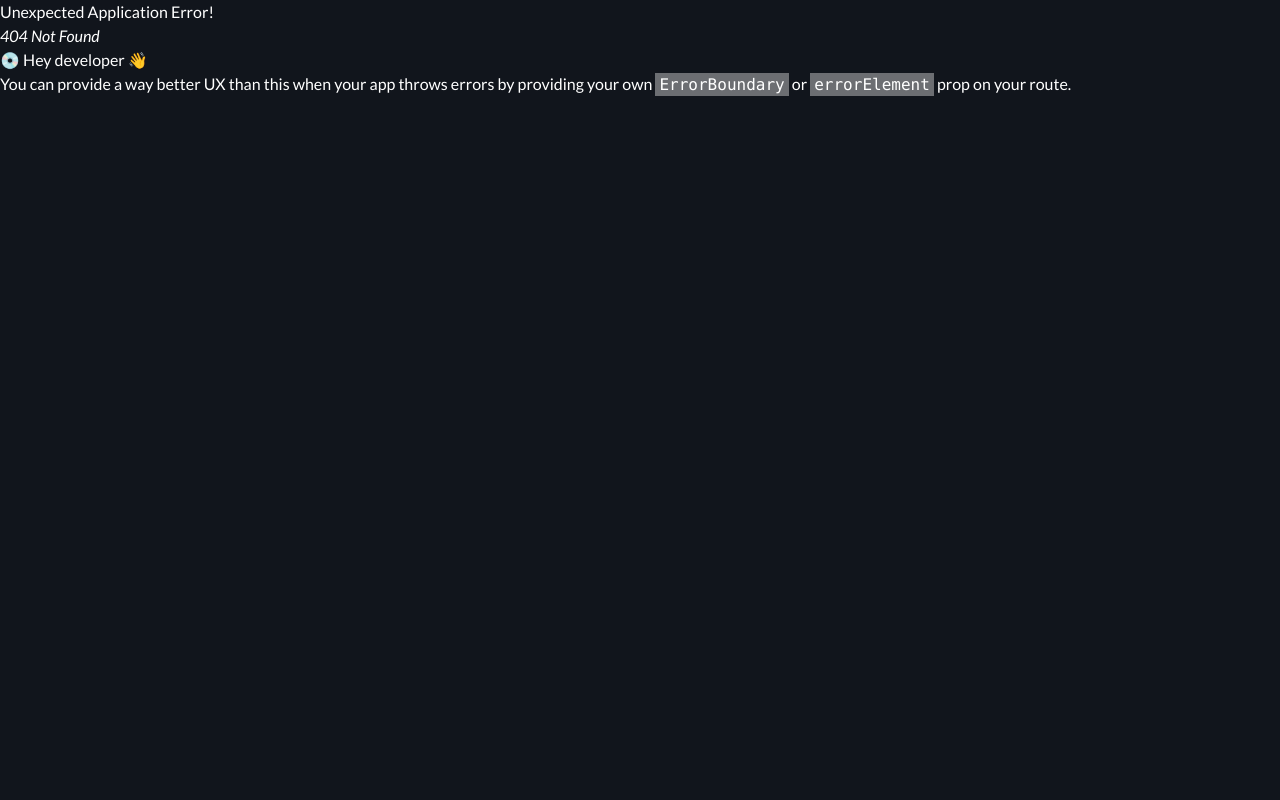
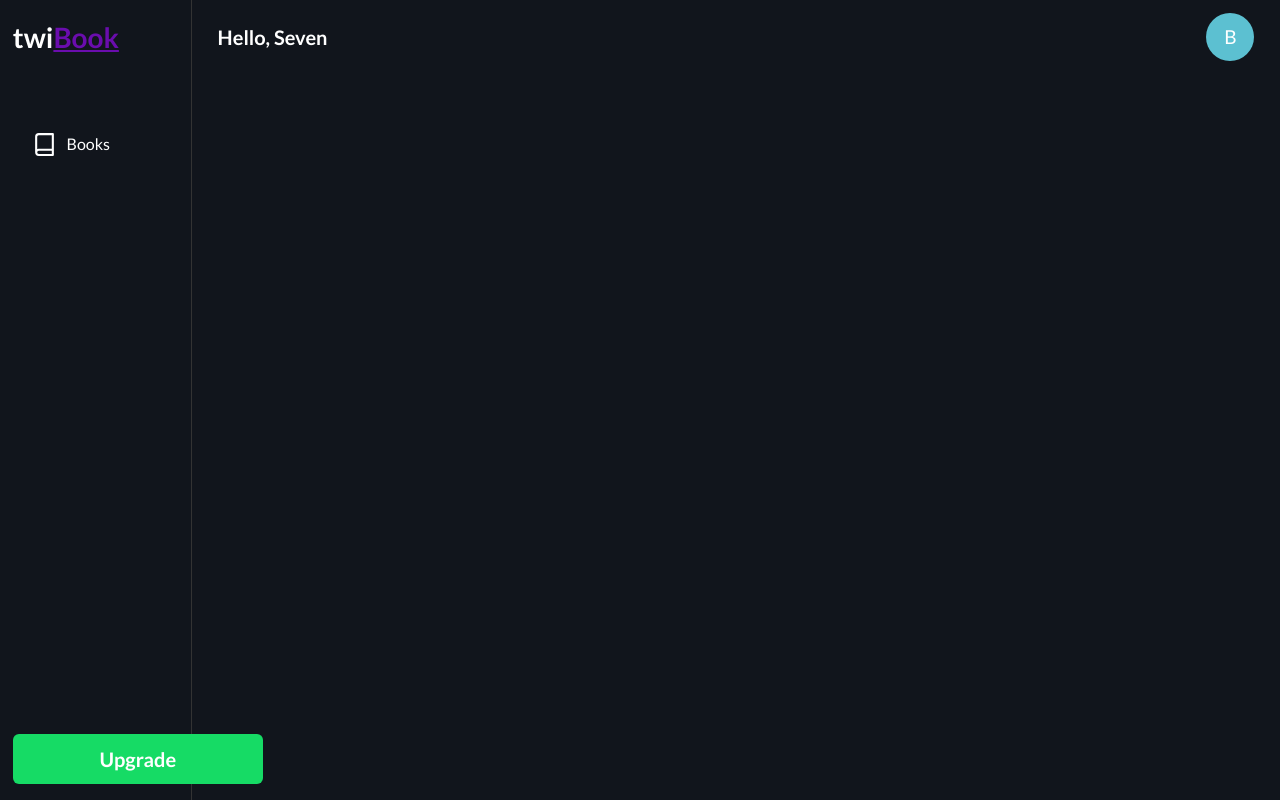
Before and after one commit to kaf-lamed-beyt/twiBook, a React (Vite) app: page /dashboard in a window 1280 px wide. Before the commit this address had no page. Built offline with nearby package versions, Linux system fonts and the light colour scheme.

Commit message:
feat: base layout of dashboard

```diff
--- a/src/main.tsx
+++ b/src/main.tsx
@@ -5,6 +5,7 @@ import { Signup } from "./pages/signup.tsx";
 import "../style/global.scss";
 import { ChakraProvider } from "@chakra-ui/react";
 import { createBrowserRouter, RouterProvider } from "react-router-dom";
+import { Dashboard } from "./pages/dashboard/index.tsx";
 
 const routes = createBrowserRouter([
   {
@@ -15,6 +16,10 @@ const routes = createBrowserRouter([
     path: "signup",
     element: <Signup />,
   },
+  {
+    path: "dashboard",
+    element: <Dashboard />,
+  },
 ]);
 
 ReactDOM.createRoot(document.getElementById("root")!).render(
--- /dev/null
+++ b/src/pages/dashboard/index.tsx
@@ -0,0 +1,80 @@
+import {
+  Flex,
+  Box,
+  Text,
+  UnorderedList,
+  ListItem,
+  Avatar,
+} from "@chakra-ui/react";
+import { CustomButton } from "../../components/button";
+import { Book } from "lucide-react";
+
+export const Dashboard = () => {
+  return (
+    <Flex>
+      <Flex
+        className="sidebar"
+        borderRight="1px solid #333"
+        height="100vh"
+        width="15%"
+        py="1em"
+        px=".8em"
+        flexFlow="column"
+        justifyContent="space-between"
+      >
+        <Box>
+          <Text as="h3" fontSize="28px" fontWeight="600">
+            twi
+            <Text
+              as="span"
+              color="var(--true-purple)"
+              textDecoration="underline"
+            >
+              Book
+            </Text>
+          </Text>
+
+          <Box as="nav" mt="4em">
+            <UnorderedList>
+              <ListItem listStyleType="none">
+                <Flex
+                  width="100%"
+                  py=".6em"
+                  gap=".6em"
+                  pl=".2em"
+                  borderRadius="6px"
+                  _hover={{
+                    cursor: "pointer",
+                    background: "var(--true-purple-400)",
+                  }}
+                  transition="all .3s ease-in"
+                >
+                  <Book size="25" />
+                  <Text>Books</Text>
+                </Flex>
+              </ListItem>
+            </UnorderedList>
+          </Box>
+        </Box>
+
+        <CustomButton
+          background="var(--success)"
+          hoverBg="var(--success)"
+          height="50px"
+          fontSize="20px"
+        >
+          upgrade
+        </CustomButton>
+      </Flex>
+
+      <Box className="dashboard-content" py=".8em" px="1.6em" width="85%">
+        <Flex justifyContent="space-between">
+          <Text my="auto" fontSize="20px" fontWeight="700">
+            Hello, Seven
+          </Text>
+          <Avatar name="Beven" />
+        </Flex>
+      </Box>
+    </Flex>
+  );
+};
--- a/src/pages/signup.tsx
+++ b/src/pages/signup.tsx
@@ -1,7 +1,10 @@
 import { Center, Box, Input } from "@chakra-ui/react";
 import { CustomButton } from "../components/button";
+import { useNavigate } from "react-router-dom";
 
 export const Signup = () => {
+  const navigate = useNavigate();
+
   return (
     <Center height="100vh">
       <Box height="fit-content" width="fit-content" px=".6em" py=".6em">
@@ -20,6 +23,7 @@ export const Signup = () => {
           fontSize="20px"
           background="var(--true-purple)"
           hoverBg="var(--true-purple)"
+          onClick={() => navigate("/dashboard")}
         >
           sign in
         </CustomButton>
--- a/style/_variables.scss
+++ b/style/_variables.scss
@@ -9,7 +9,9 @@
   --warn: rgba(255, 214, 10, 1);
   --true-purple: rgba(106, 13, 173, 1);
 
-  --true-purple-500: rgba(106, 13, 173, 0.6);
+  --true-purple-500: rgba(106, 13, 173, 0.5);
+  --true-purple-600: rgba(106, 13, 173, 0.6);
+  --true-purple-400: rgba(106, 13, 173, 0.4);
 
   // fonts
   --lato: "Lato", sans-serif;
--- a/style/global.scss
+++ b/style/global.scss
@@ -7,6 +7,9 @@
   color: #fff;
   box-sizing: border-box;
   font-family: var(--lato);
+}
+
+#root {
   background: var(--primary);
 }
 
```
